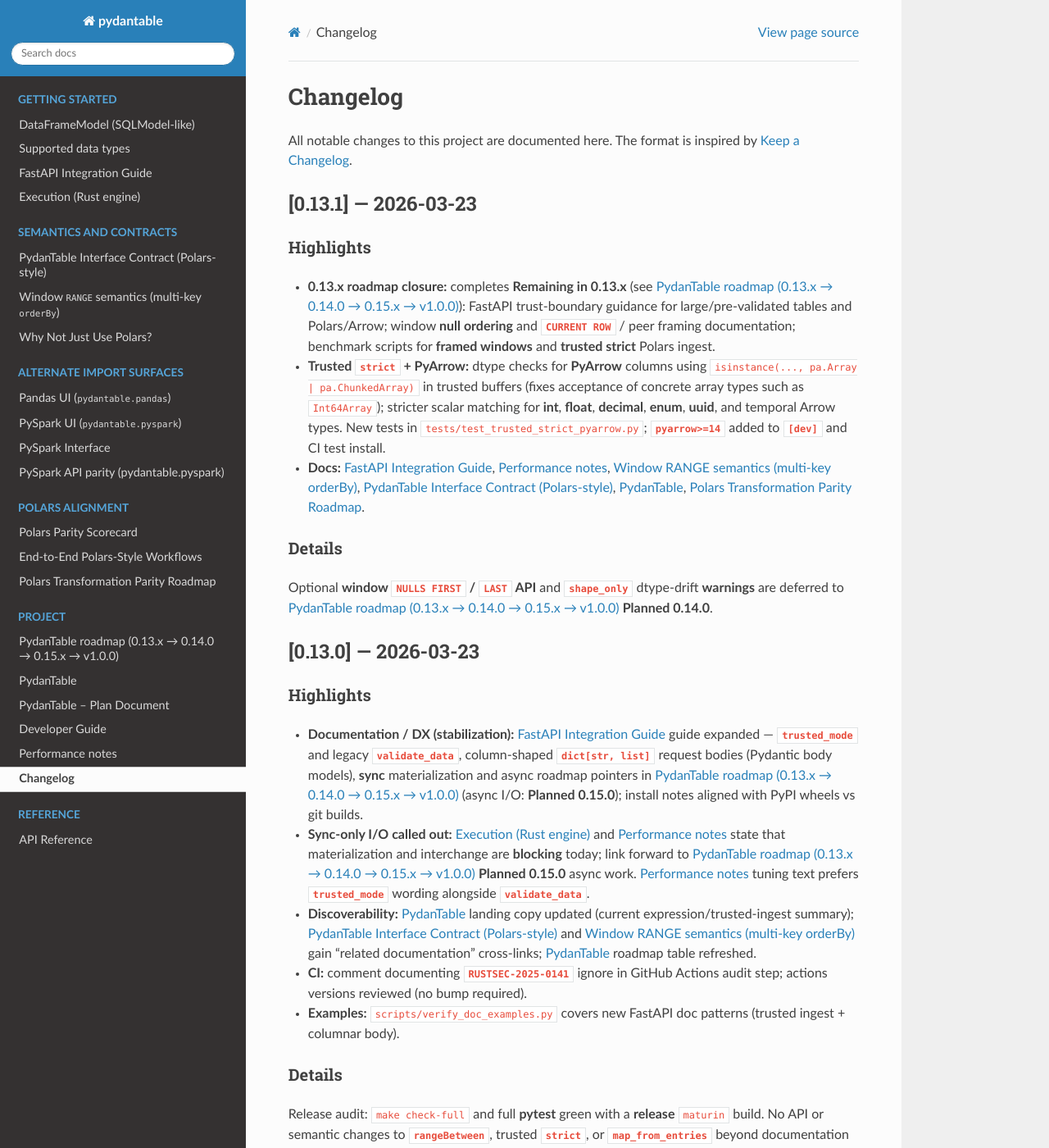
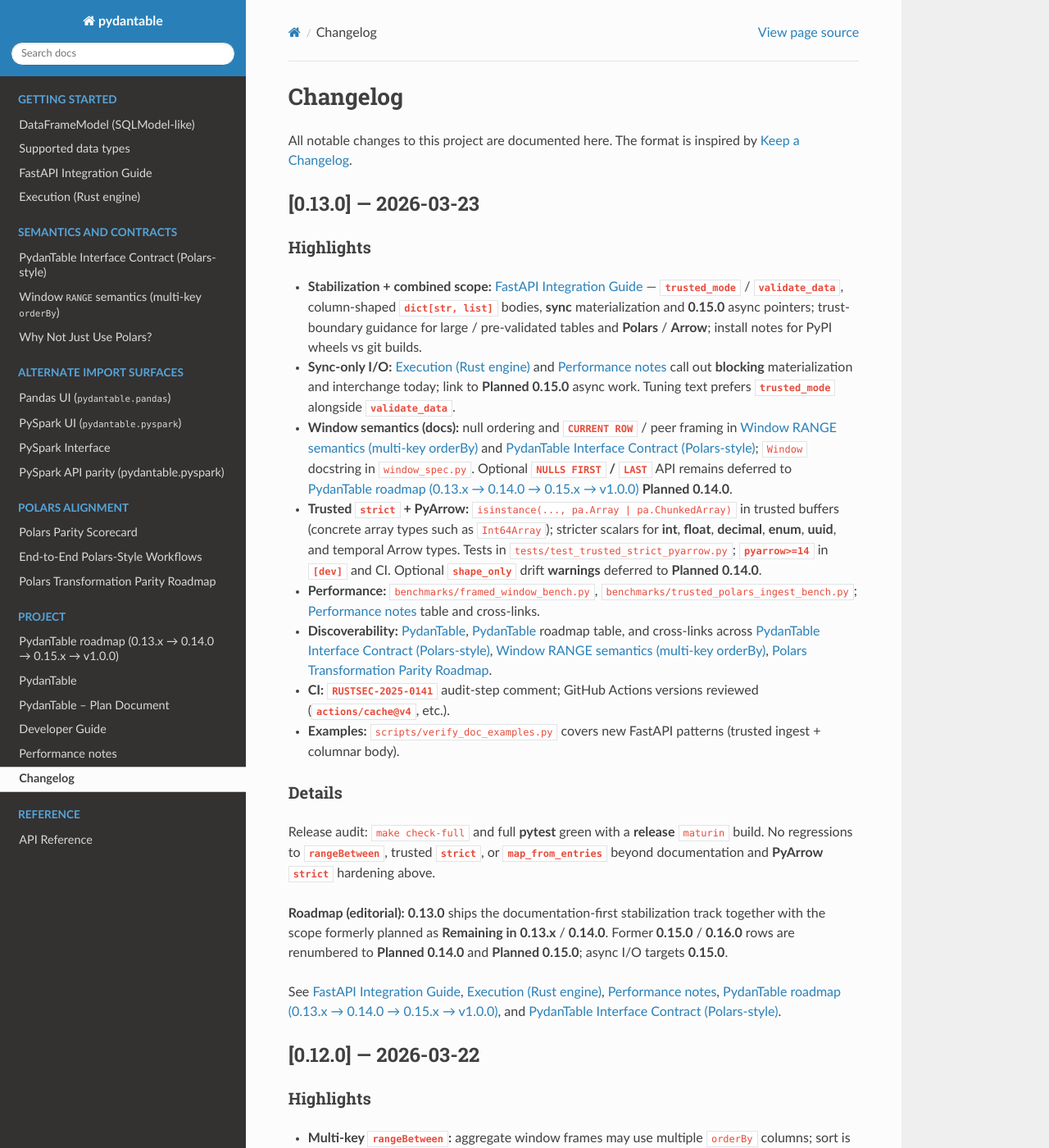
Before and after one commit to eddiethedean/pydantable, a Sphinx documentation site: the page built from docs/changelog.md, in a window 1280 px wide and 1400 px high. Shown: the whole window at 82% size. Built offline with Sphinx 7.4.7 and the Read the Docs theme 3.1.0, drawn with Linux system fonts in a browser that asks for light colours; the version number is read from the project's files by our own code; some of the changed text lies outside the part shown.

Commit message:
chore(release): ship as 0.13.0 (single version line)
- Bump pyproject, Python __version__, Rust rust_version, and Cargo.toml to 0.13.0
- Merge former 0.13.1 changelog into [0.13.0]; consolidate ROADMAP shipped section
- Update README, DEVELOPER, SUPPORTED_TYPES, POLARS_TRANSFORMATIONS_ROADMAP

```diff
--- a/docs/POLARS_TRANSFORMATIONS_ROADMAP.md
+++ b/docs/POLARS_TRANSFORMATIONS_ROADMAP.md
@@ -4,7 +4,7 @@
 Polars while preserving `pydantable`'s typed schema contracts.
 
 Notes that say **Implemented on branch `v0.5.0`** refer to historical work landed in the 0.5.x line.
-The current release is **0.13.1** (see `docs/changelog.md`); older bullets below still record the 0.5.x baseline plus later additions.
+The current release is **0.13.0** (see `docs/changelog.md`); older bullets below still record the 0.5.x baseline plus later additions.
 For execution details (Pydantic-first `collect()`, optional Python `polars`), see `docs/EXECUTION.md`.
 
 ## Current baseline (implemented)
--- a/docs/SUPPORTED_TYPES.md
+++ b/docs/SUPPORTED_TYPES.md
@@ -192,7 +192,7 @@
 scalar dtypes must still match the schema. Use **`trusted_mode`** on **`DataFrame` /
 `DataFrameModel`** for explicit **`shape_only`** vs **`strict`** checks (introduced in
 **0.11.0**; **0.12.0** extends **`strict`** to nested list / dict / struct shapes on
-Polars and columnar Python paths; **0.13.1** adds **`strict`** dtype checks for **PyArrow**
+Polars and columnar Python paths; **0.13.0** adds **`strict`** dtype checks for **PyArrow**
 `Array` / `ChunkedArray` columns (and accepts all concrete Arrow array classes as trusted
 buffers). See `schema.validate_columns_strict`); **`validate_data`**
 remains a compatibility alias mapped onto those modes.
--- a/docs/changelog.md
+++ b/docs/changelog.md
@@ -1,34 +1,25 @@
 # Changelog
 
 All notable changes to this project are documented here. The format is inspired by [Keep a Changelog](https://keepachangelog.com/en/1.1.0/).
-
-## [0.13.1] — 2026-03-23
-
-### Highlights
-
-- **0.13.x roadmap closure:** completes **Remaining in 0.13.x** (see {doc}`ROADMAP`): FastAPI trust-boundary guidance for large/pre-validated tables and Polars/Arrow; window **null ordering** and **`CURRENT ROW`** / peer framing documentation; benchmark scripts for **framed windows** and **trusted strict** Polars ingest.
-- **Trusted `strict` + PyArrow:** dtype checks for **PyArrow** columns using `isinstance(..., pa.Array | pa.ChunkedArray)` in trusted buffers (fixes acceptance of concrete array types such as `Int64Array`); stricter scalar matching for **int**, **float**, **decimal**, **enum**, **uuid**, and temporal Arrow types. New tests in `tests/test_trusted_strict_pyarrow.py`; **`pyarrow>=14`** added to **`[dev]`** and CI test install.
-- **Docs:** {doc}`FASTAPI`, {doc}`PERFORMANCE`, {doc}`WINDOW_SQL_SEMANTICS`, {doc}`INTERFACE_CONTRACT`, {doc}`README`, {doc}`POLARS_TRANSFORMATIONS_ROADMAP`.
-
-### Details
-
-Optional **window `NULLS FIRST` / `LAST` API** and **`shape_only`** dtype-drift **warnings** are deferred to {doc}`ROADMAP` **Planned 0.14.0**.
 
 ## [0.13.0] — 2026-03-23
 
 ### Highlights
 
-- **Documentation / DX (stabilization):** {doc}`FASTAPI` guide expanded — **`trusted_mode`** and legacy **`validate_data`**, column-shaped **`dict[str, list]`** request bodies (Pydantic body models), **sync** materialization and async roadmap pointers in {doc}`ROADMAP` (async I/O: **Planned 0.15.0**); install notes aligned with PyPI wheels vs git builds.
-- **Sync-only I/O called out:** {doc}`EXECUTION` and {doc}`PERFORMANCE` state that materialization and interchange are **blocking** today; link forward to {doc}`ROADMAP` **Planned 0.15.0** async work. {doc}`PERFORMANCE` tuning text prefers **`trusted_mode`** wording alongside **`validate_data`**.
-- **Discoverability:** {doc}`index` landing copy updated (current expression/trusted-ingest summary); {doc}`INTERFACE_CONTRACT` and {doc}`WINDOW_SQL_SEMANTICS` gain “related documentation” cross-links; {doc}`README` roadmap table refreshed.
-- **CI:** comment documenting **`RUSTSEC-2025-0141`** ignore in GitHub Actions audit step; actions versions reviewed (no bump required).
-- **Examples:** `scripts/verify_doc_examples.py` covers new FastAPI doc patterns (trusted ingest + columnar body).
+- **Stabilization + combined scope:** {doc}`FASTAPI` — **`trusted_mode`** / **`validate_data`**, column-shaped **`dict[str, list]`** bodies, **sync** materialization and **0.15.0** async pointers; trust-boundary guidance for large / pre-validated tables and **Polars** / **Arrow**; install notes for PyPI wheels vs git builds.
+- **Sync-only I/O:** {doc}`EXECUTION` and {doc}`PERFORMANCE` call out **blocking** materialization and interchange today; link to **Planned 0.15.0** async work. Tuning text prefers **`trusted_mode`** alongside **`validate_data`**.
+- **Window semantics (docs):** null ordering and **`CURRENT ROW`** / peer framing in {doc}`WINDOW_SQL_SEMANTICS` and {doc}`INTERFACE_CONTRACT`; `Window` docstring in `window_spec.py`. Optional **`NULLS FIRST` / `LAST`** API remains deferred to {doc}`ROADMAP` **Planned 0.14.0**.
+- **Trusted `strict` + PyArrow:** `isinstance(..., pa.Array | pa.ChunkedArray)` in trusted buffers (concrete array types such as `Int64Array`); stricter scalars for **int**, **float**, **decimal**, **enum**, **uuid**, and temporal Arrow types. Tests in `tests/test_trusted_strict_pyarrow.py`; **`pyarrow>=14`** in **`[dev]`** and CI. Optional **`shape_only`** drift **warnings** deferred to **Planned 0.14.0**.
+- **Performance:** `benchmarks/framed_window_bench.py`, `benchmarks/trusted_polars_ingest_bench.py`; {doc}`PERFORMANCE` table and cross-links.
+- **Discoverability:** {doc}`index`, {doc}`README` roadmap table, and cross-links across {doc}`INTERFACE_CONTRACT`, {doc}`WINDOW_SQL_SEMANTICS`, {doc}`POLARS_TRANSFORMATIONS_ROADMAP`.
+- **CI:** **`RUSTSEC-2025-0141`** audit-step comment; GitHub Actions versions reviewed (**`actions/cache@v4`**, etc.).
+- **Examples:** `scripts/verify_doc_examples.py` covers new FastAPI patterns (trusted ingest + columnar body).
 
 ### Details
 
-Release audit: `make check-full` and full **pytest** green with a **release** `maturin` build. No API or semantic changes to **`rangeBetween`**, trusted **`strict`**, or **`map_from_entries`** beyond documentation clarity.
+Release audit: `make check-full` and full **pytest** green with a **release** `maturin` build. No regressions to **`rangeBetween`**, trusted **`strict`**, or **`map_from_entries`** beyond documentation and **PyArrow** **`strict`** hardening above.
 
-**Roadmap (editorial):** **0.13.x** combines shipped **0.13.0** with the scope formerly planned as **0.14.0** (**Remaining in 0.13.x**). Former **0.15.0** / **0.16.0** rows are renumbered to **Planned 0.14.0** and **Planned 0.15.0**; async I/O targets **0.15.0**.
+**Roadmap (editorial):** **0.13.0** ships the documentation-first stabilization track together with the scope formerly planned as **Remaining in 0.13.x** / **0.14.0**. Former **0.15.0** / **0.16.0** rows are renumbered to **Planned 0.14.0** and **Planned 0.15.0**; async I/O targets **0.15.0**.
 
 See {doc}`FASTAPI`, {doc}`EXECUTION`, {doc}`PERFORMANCE`, {doc}`ROADMAP`, and {doc}`INTERFACE_CONTRACT`.
 
--- a/pyproject.toml
+++ b/pyproject.toml
@@ -4,7 +4,7 @@
 
 [project]
 name = "pydantable"
-version = "0.13.1"
+version = "0.13.0"
 description = "Strongly-typed DataFrames for Python, powered by Rust."
 readme = "README.md"
 license = { text = "MIT" }
```
Also changed, not shown: README.md (+3 -3 lines), docs/DEVELOPER.md (+2 -2 lines), docs/ROADMAP.md (+9 -17 lines), 3 other files.
